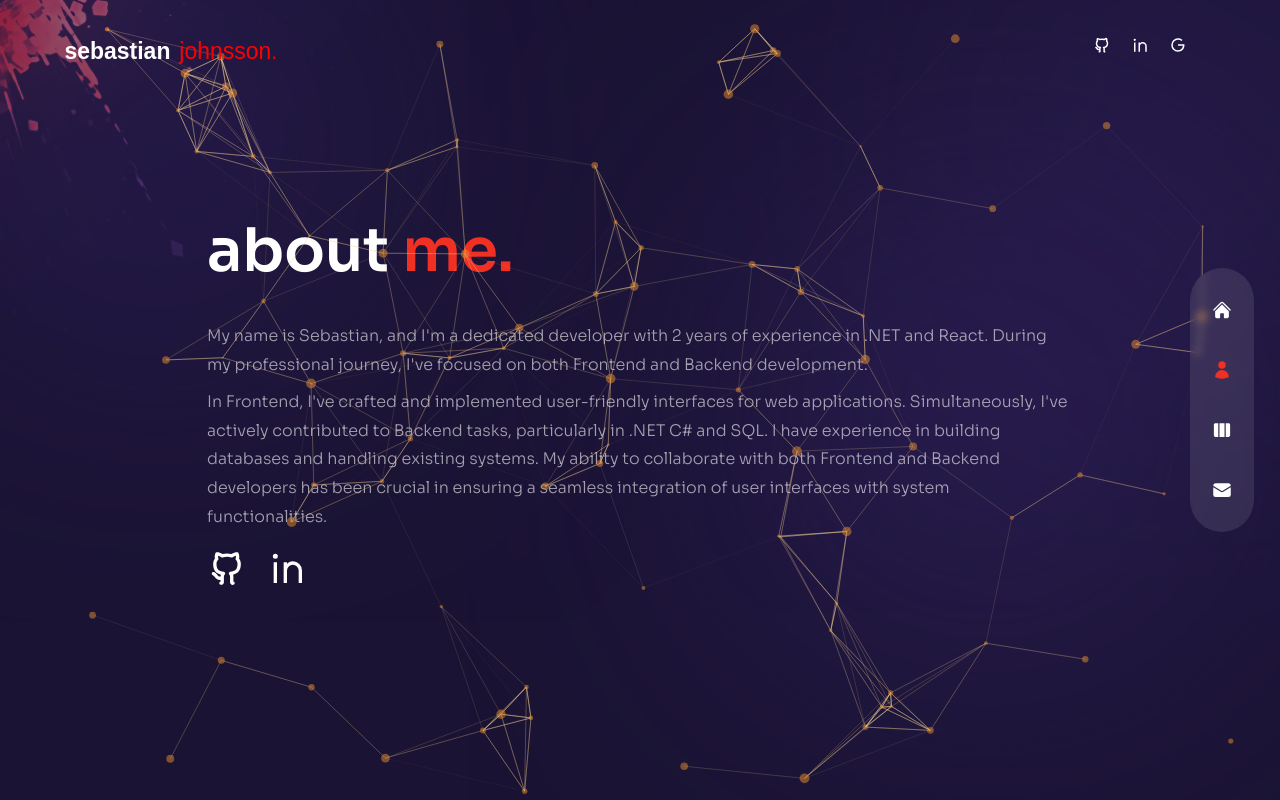
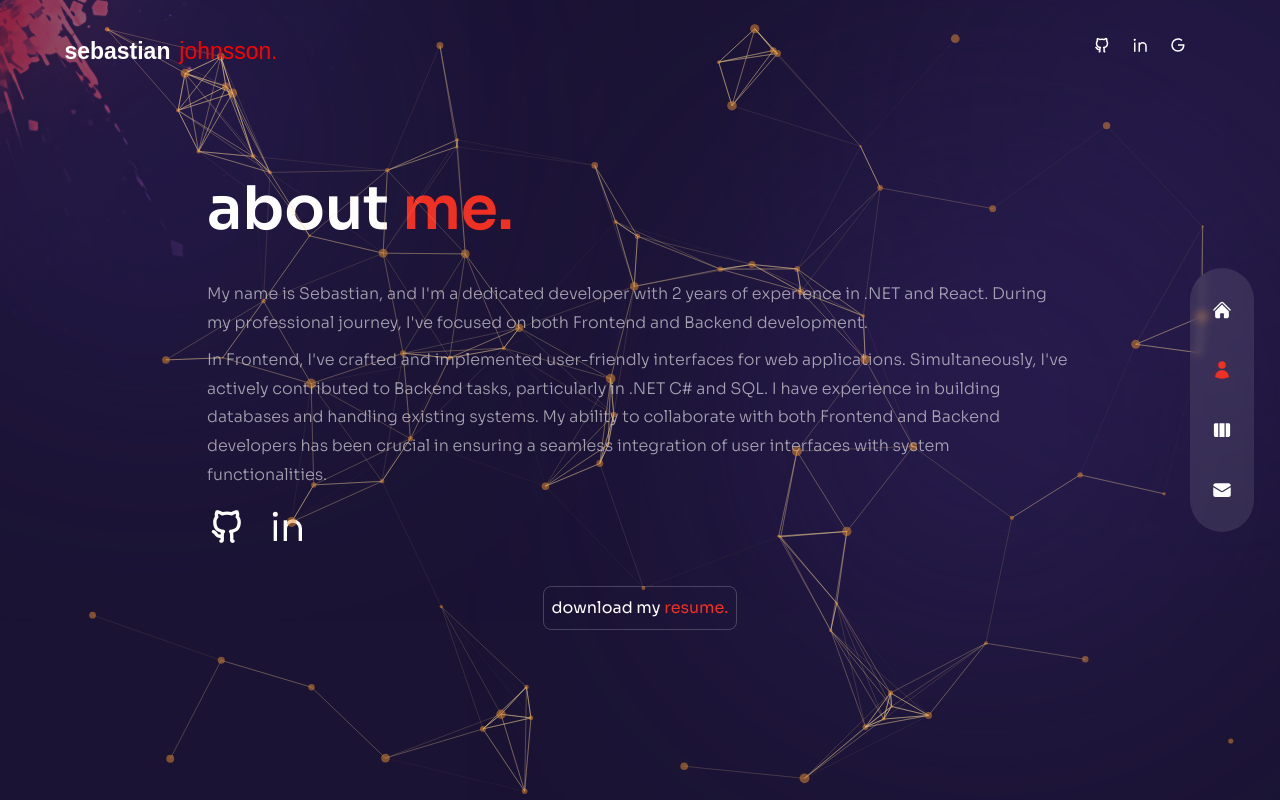
Before and after one commit to Sebbe-cell/sj-portfolio-2, a Next.js app: page /about in a window 1280 px wide. Built offline with nearby package versions, Linux system fonts and the light colour scheme; some icons are missing.

Commit message:
responsivness & resume button added

```diff
--- /dev/null
+++ b/components/DownloadButton.js
@@ -0,0 +1,16 @@
+import React from "react";
+
+const DownloadButton = () => {
+  const downloadCV = () => {
+    const link = document.createElement("a");
+    link.href = "/sjohnssoncv.pdf";
+    link.download = "sjohnssoncv.pdf";
+    document.body.appendChild(link);
+    link.click();
+    document.body.removeChild(link);
+  };
+
+  return <button className="btn-primary z-30" onClick={downloadCV}>download my <span className="text-accent">resume.</span></button>;
+};
+
+export default DownloadButton;
--- a/components/ProjectsSlider.js
+++ b/components/ProjectsSlider.js
@@ -118,7 +118,7 @@ const ProjectsSlider = () => {
               </p>
             </div>
             <div className="hidden md:flex absolute left-[8rem] pl-4 top-[8.5rem] xl:left-[18rem] xl:top-[11rem]">
-              <Link className="btn-sm" href={item.path} target="_blank">View live</Link>
+              <Link className="btn-sm" href={item.path} target="_blank">view <span className="text-accent">live</span></Link>
             </div>
             <div>
               {item.imgSrc.map((imgItem) => (
--- a/pages/about/index.js
+++ b/pages/about/index.js
@@ -2,12 +2,17 @@ import ParticlesContainer from "../../components/ParticlesContainer";
 import Link from "next/link";
 import { RiLinkedinLine, RiGithubLine } from "react-icons/ri";
 import { PiMicrosoftOutlookLogo } from "react-icons/pi";
+import DownloadButton from "../../components/DownloadButton";
+import { motion } from "framer-motion";
+import { fadeIn } from "../../variants";
 
 const About = () => {
   return (
     <div className="h-full">
       <div className="text-center flex flex-col justify-center xl:text-left h-full xl:max-w-4xl container mx-auto">
-        <h1 className="h1">about <span className="text-accent">me.</span></h1>
+        <h1 className="h1 pt-10 xl:pt-0">
+          about <span className="text-accent">me.</span>
+        </h1>
         <p className="text-[14px] md:text-[16px] md:pb-2">
           {`My name is Sebastian, and I'm a dedicated developer with 2 years of
           experience in .NET and React. During my professional journey, I've
@@ -22,7 +27,7 @@ const About = () => {
           with both Frontend and Backend developers has been crucial in ensuring
           a seamless integration of user interfaces with system functionalities.`}
         </p>
-        <div className="flex items-center gap-x-5 text-lg pt-4 -mb-10 md:-mb-0">
+        <div className="hidden xl:flex items-center gap-x-5 text-lg pt-4 -mb-10 md:-mb-0">
           <Link
             href={""}
             className="hover:text-accent transition-all duration-300"
@@ -42,6 +47,15 @@ const About = () => {
             <PiMicrosoftOutlookLogo style={{ fontSize: 40 }} />
           </Link>
         </div>
+        <motion.div
+          variants={fadeIn("down", 0.3)}
+          initial="hidden"
+          animate="show"
+          exit="hidden"
+          className="flex lg:pt-10 pt-2 justify-center"
+        >
+          <DownloadButton />
+        </motion.div>
       </div>
       <div className="w-[1200px] h-full absolute right-0 bottom-0">
         <ParticlesContainer />
--- a/pages/projects/index.js
+++ b/pages/projects/index.js
@@ -3,6 +3,7 @@ import ParticlesContainer from "../../components/ParticlesContainer";
 import { motion } from "framer-motion";
 import { fadeIn } from "../../variants";
 import ProjectsSlider from "../../components/ProjectsSlider";
+import Link from "next/link";
 
 const Projects = () => {
   return (
@@ -28,10 +29,25 @@ const Projects = () => {
               confidential projects, feel free to reach out for a private
               discussion.`}
             </p>
+            <div className="pt-10">
+              <Link
+                className="btn-primary"
+                href={"https://github.com/sebbe-cell"}
+                target="_blank"
+              >
+                my github <span className="text-accent">repositories.</span>
+              </Link>
+            </div>
           </div>
-          <div className="flex items-center justify-center xl:w-[700px] w-[400px] xl:relative">
+          <motion.div
+            variants={fadeIn("down", 0.3)}
+            initial="hidden"
+            animate="show"
+            exit="hidden"
+            className="flex items-center justify-center xl:w-[700px] w-[400px] xl:relative"
+          >
             <ProjectsSlider />
-          </div>
+          </motion.div>
         </div>
       </motion.div>
       <div className="w-[900px] h-full xl:absolute left-0 bottom-0 z-0">
```
Also changed, not shown: 1 other file (tests, documents, lock files or other folders).
